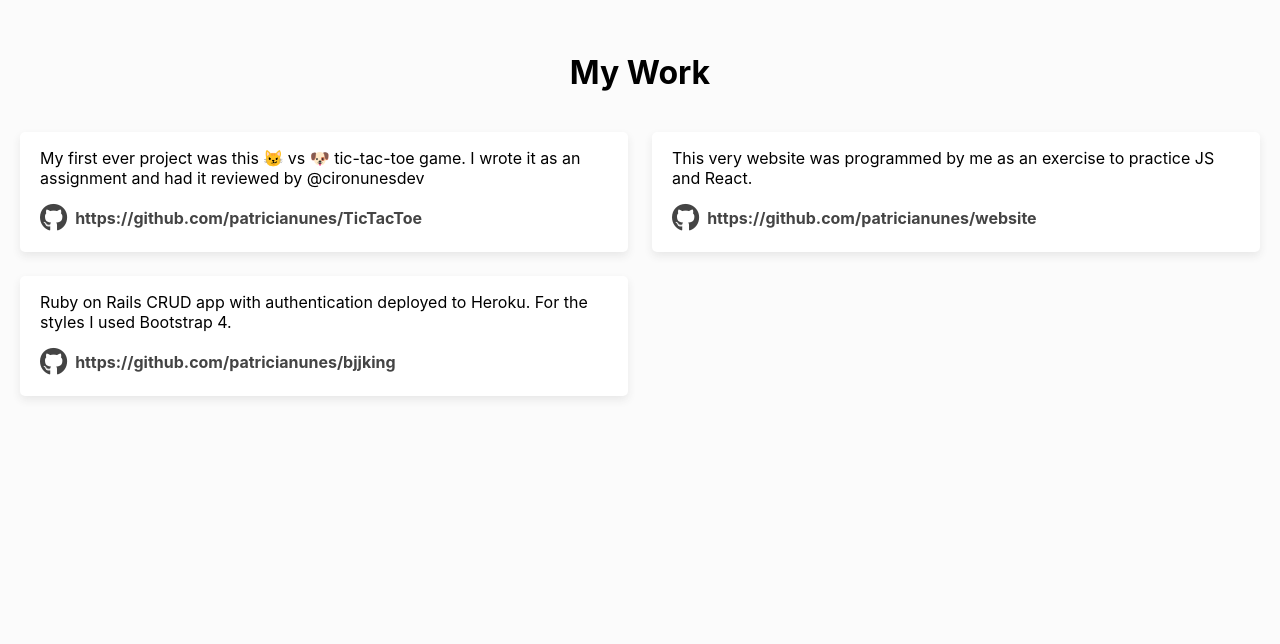
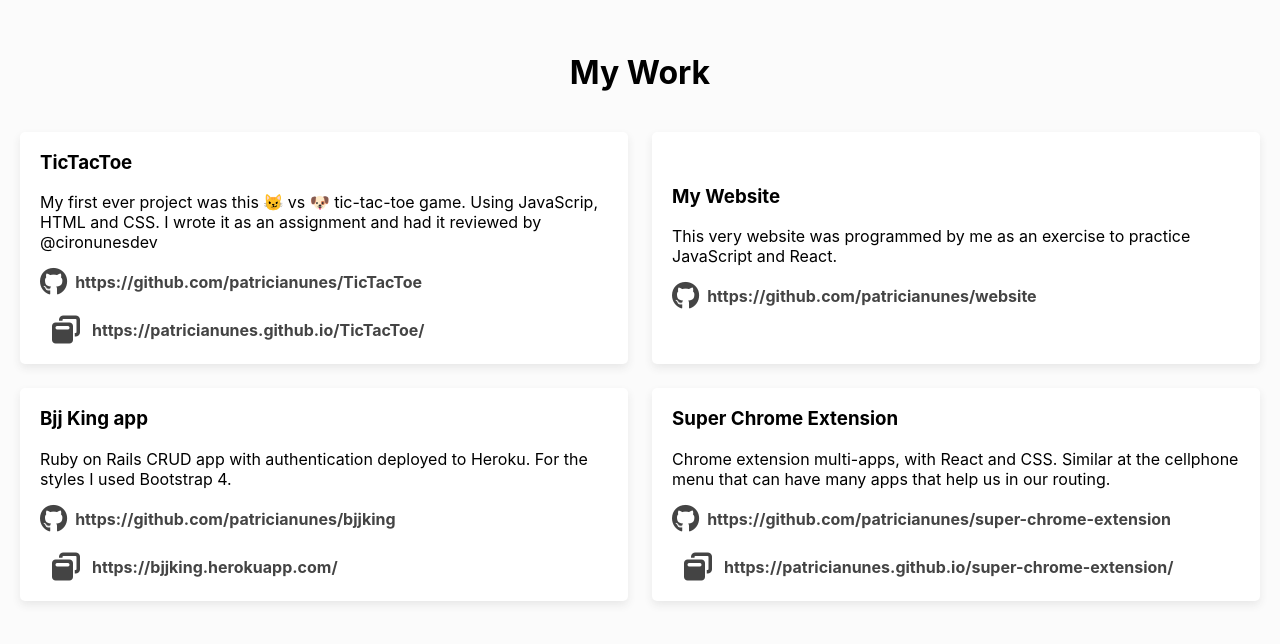
Before and after one commit to patricianunes/website, a React (Create React App) app: page /#header in a window 1280 px wide. Shown: the part 801-1445 px from the top of the page. Built offline with nearby package versions, Linux system fonts and the light colour scheme.

Commit message:
my work cards

```diff
--- a/src/components/Cards/Card.Item.js
+++ b/src/components/Cards/Card.Item.js
@@ -13,16 +13,26 @@ const CardItem = props => {
             <img src={image} alt={name} />
           </a>
           <div className="card__text">
+            <h3>{name}</h3>
             <p>{description}</p>
             <a className="card__link" href={github}>
               <i className="fab fa-github" style={{ color: "#444444" }} />{" "}
               {github}
+            </a>
+            <br />
+            <a className="card__link" href={value}>
+              <i
+                className="fas fa-window-restore"
+                style={{ color: "#444444" }}
+              />{" "}
+              {value}
             </a>
           </div>
         </div>
       ) : (
         <div className="card">
           <div className="card__text">
+            <h3>{name}</h3>
             <p>{description}</p>
             <a className="card__link" href={github}>
               <i className="fab fa-github" style={{ color: "#444444" }} />{" "}
--- a/src/components/Cards/Card.js
+++ b/src/components/Cards/Card.js
@@ -7,25 +7,33 @@ import CardItem from "./Card.Item";
 
 const items = [
   {
-    name: "tictactoe",
+    name: "TicTacToe",
     description:
-      "My first ever project was this 😼 vs 🐶 tic-tac-toe game. I wrote it as an assignment and had it reviewed by @cironunesdev",
+      "My first ever project was this 😼 vs 🐶 tic-tac-toe game. Using JavaScrip, HTML and CSS. I wrote it as an assignment and had it reviewed by @cironunesdev",
     github: "https://github.com/patricianunes/TicTacToe",
     value: "https://patricianunes.github.io/TicTacToe/",
     image: TicTacToe
   },
   {
-    name: "website",
+    name: "My Website",
     description:
-      "This very website was programmed by me as an exercise to practice JS and React.",
+      "This very website was programmed by me as an exercise to practice JavaScript and React.",
     github: "https://github.com/patricianunes/website"
   },
   {
-    name: "bjjking",
+    name: "Bjj King app",
     description:
       "Ruby on Rails CRUD app with authentication deployed to Heroku. For the styles I used Bootstrap 4.",
     github: "https://github.com/patricianunes/bjjking",
     value: "https://bjjking.herokuapp.com/",
+    image: BjjKing
+  },
+  {
+    name: "Super Chrome Extension",
+    description:
+      "Chrome extension multi-apps, with React and CSS. Similar at the cellphone menu that can have many apps that help us in our routing.",
+    github: "https://github.com/patricianunes/super-chrome-extension",
+    value: "https://patricianunes.github.io/super-chrome-extension/",
     image: BjjKing
   }
 ];
```
